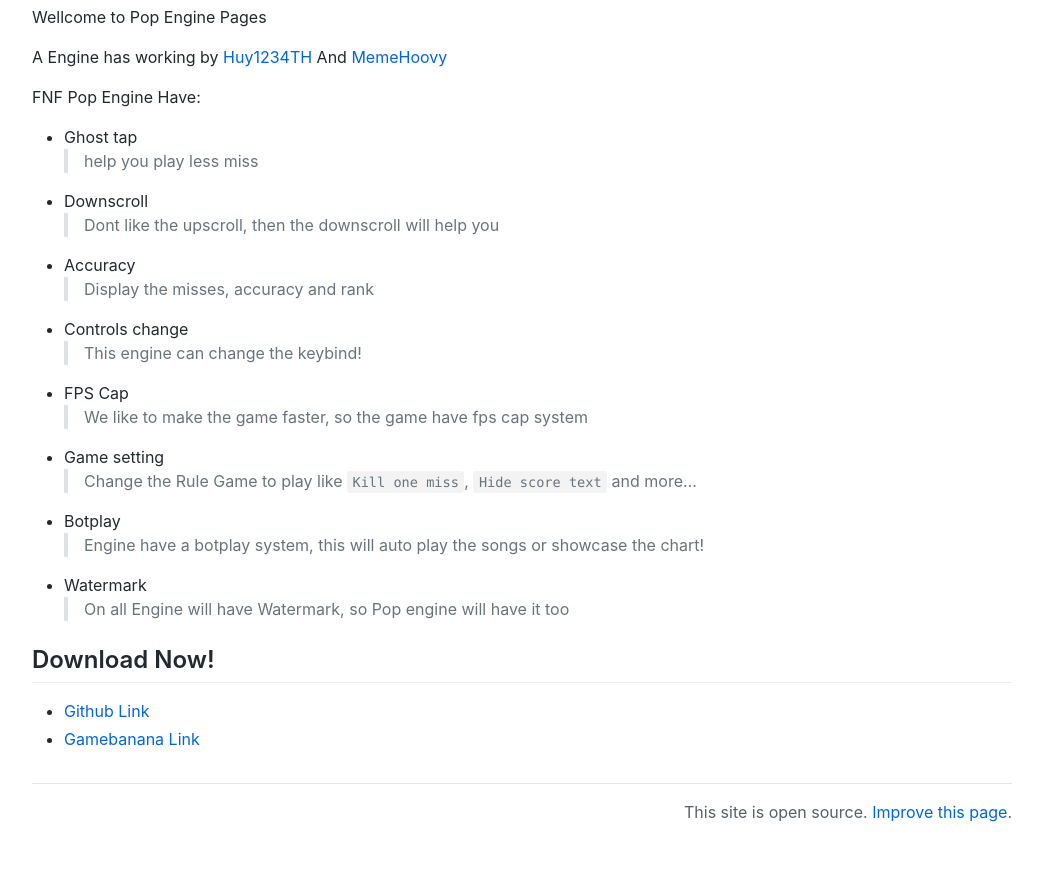
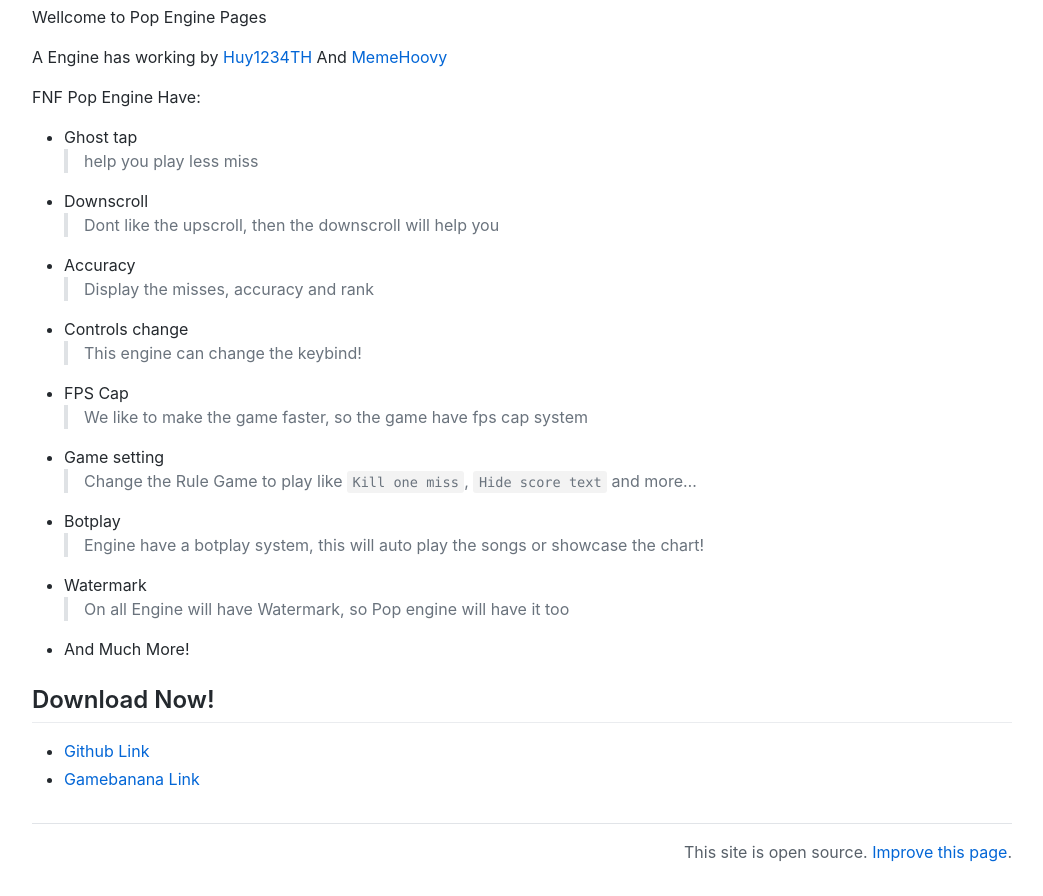
Before and after one commit to Hoovy-Team/FNF-Pop-Engine-Legacy, a plain HTML site: page docs/index.html in a window 1280 px wide. Shown: the part 168-1064 px from the top of the page, without its empty margins (118-1161 px from the left). Before the commit the page ends 1024 px from the top, so only its background shows below. Drawn offline with Linux system fonts and the light colour scheme; files that its build step writes are made by us from their sources; a script that the page names is missing.

Commit message:
Update index.html

```diff
--- a/docs/index.html
+++ b/docs/index.html
@@ -90,6 +90,7 @@
       <p>On all Engine will have Watermark, so Pop engine will have it too</p>
     </blockquote>
   </li>
+  <li>And Much More!</li>
 </ul>
 
 <h2 id="download-now">Download Now!</h2>
```
